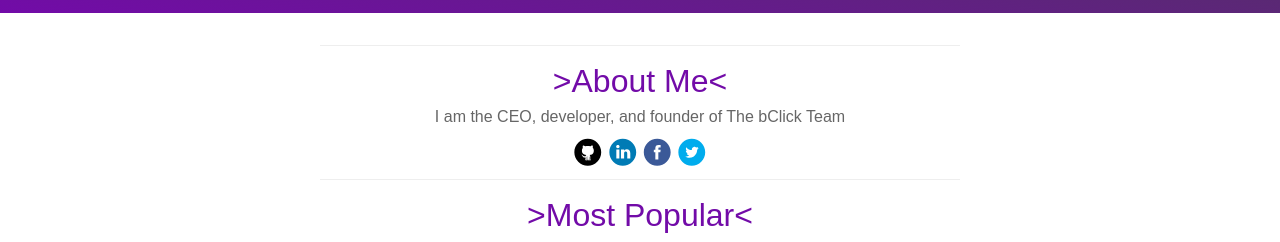
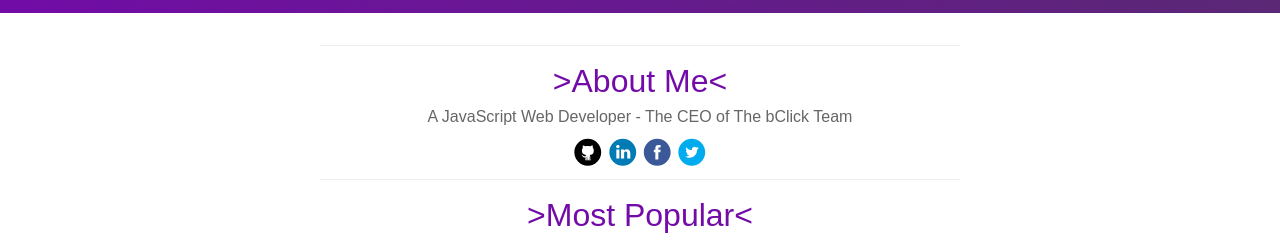
Before and after one commit to cameronsamuels/cameronsamuels.github.io, a Jekyll site: the page built from index.html, in a window 1280 px wide. Shown: the part 219-461 px from the top of the page. Built offline with Jekyll 4.4.1, drawn with Linux system fonts in a browser that asks for light colours.

Commit message:
Updated about me

```diff
--- a/index.html
+++ b/index.html
@@ -15,7 +15,7 @@ layout: compress
 	<h1 h>Cameron Samuels</h1>
 	<main>
 		<h1>About Me</h1>
-		<p>I am the CEO, developer, and founder of The bClick Team<br>
+		<p>A JavaScript Web Developer - The CEO of The bClick Team</p>
 		<section>
 			<a href=//git.io/vQlve><img alt=GitHub title=GitHub src=/assets/img/gh.svg></a>
 			<a href=//goo.gl/8gxGWh><img alt=Linkedin title=Linkedin src=/assets/img/in.svg></a>
```
